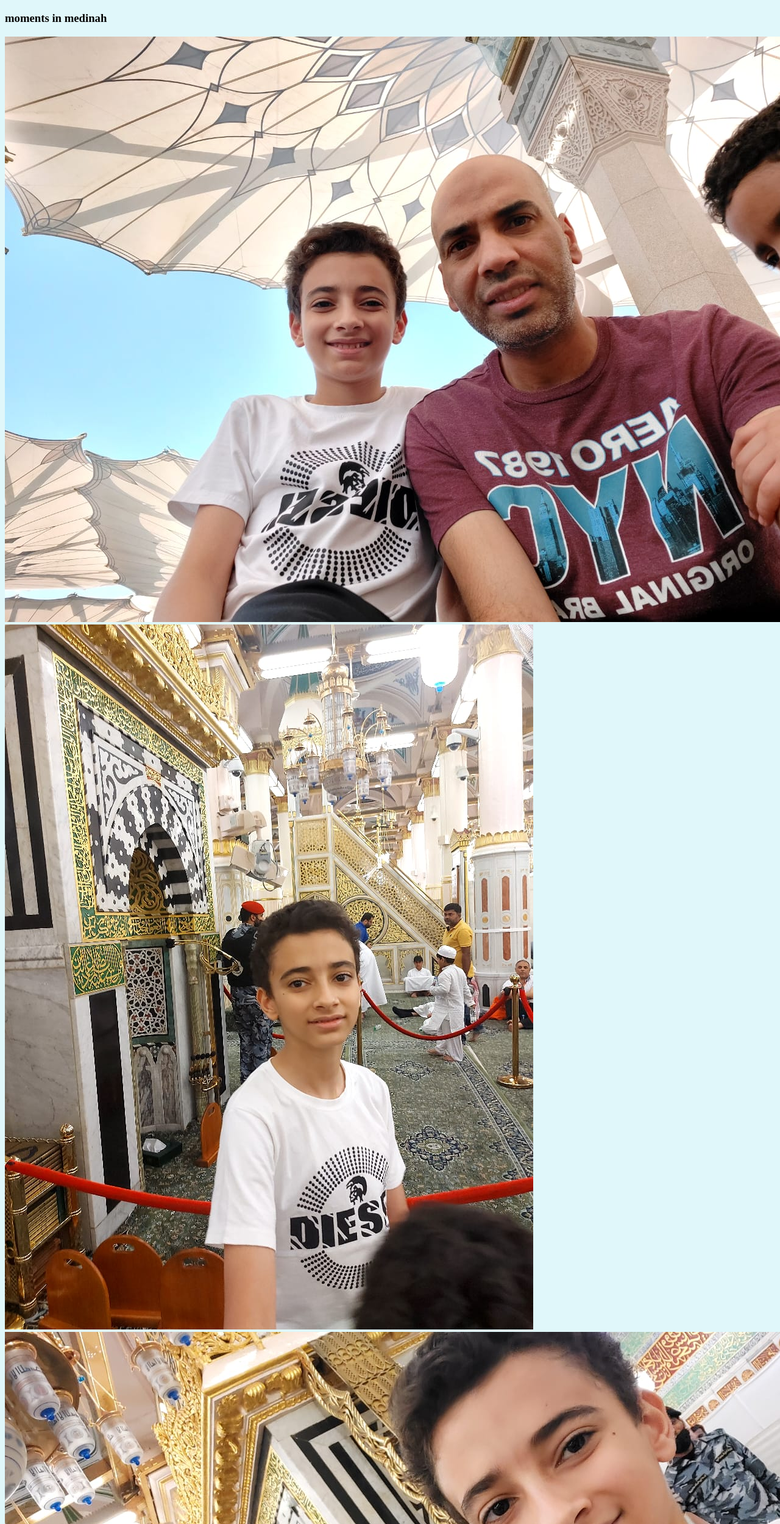
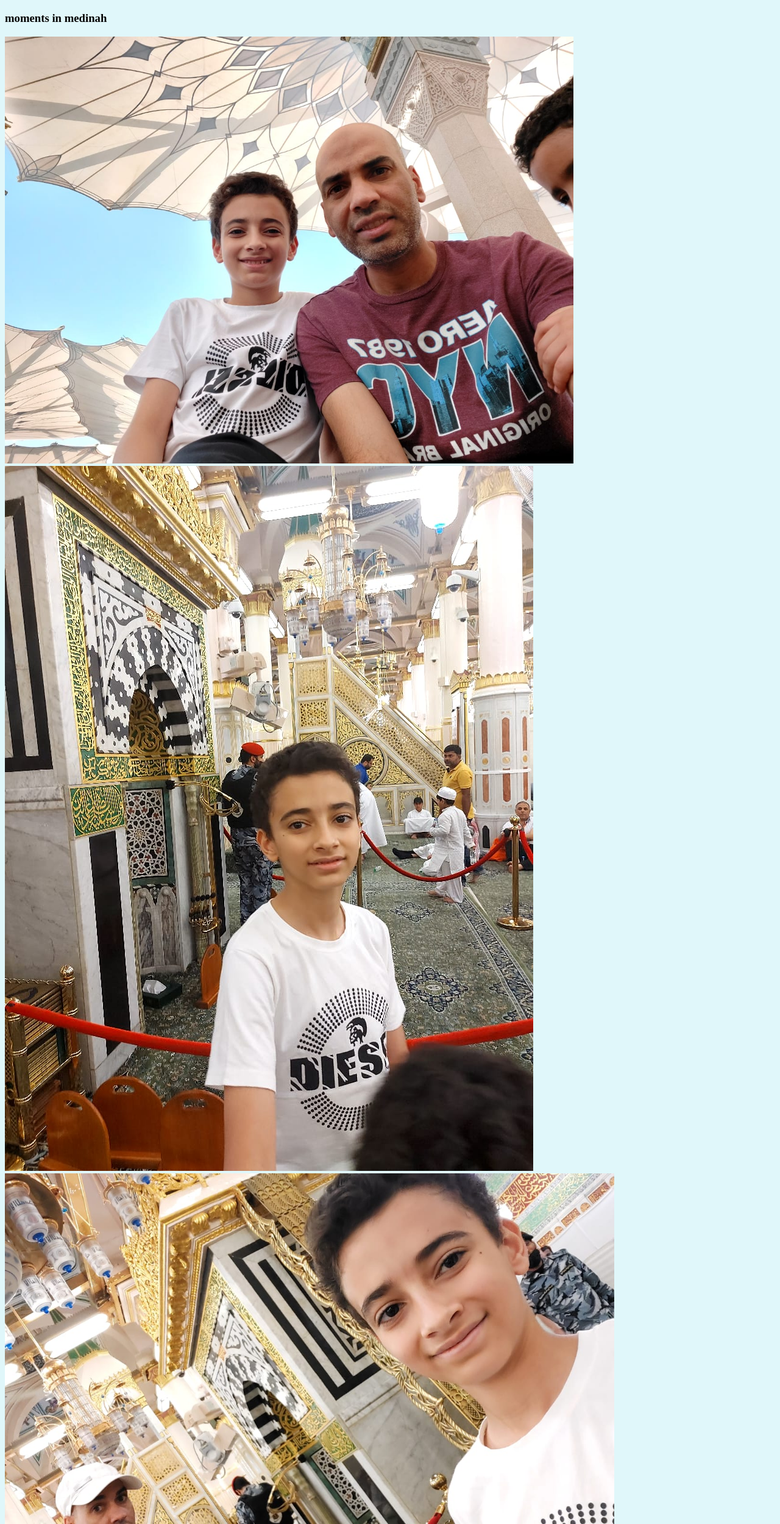
Before and after one commit to Saifthewebdev/Family-Album, a plain HTML site: page index.html in a window 1280 px wide. Shown: the part 61-2560 px from the top of the page at 61% size. Drawn offline with Linux system fonts and the light colour scheme; files whose address does not match are found by name.

Commit message:
Update index.html

```diff
--- a/index.html
+++ b/index.html
@@ -16,8 +16,23 @@
 <body>
     <h1>Family moments</h1>
     <h3>moments in medinah</h3>
-    <img src="C:\Users\Lenovo\Desktop\pic1.jpg" alt="pic in medinah">
-    <img src="C:\Users\Lenovo\Desktop\pic2.jpg" alt="pic in medinah">
-    <img src="C:\Users\Lenovo\Desktop\pic3.jpg" alt="pic in medinah">
+    <section>
+        <section>
+            <img src="pic1.jpg" alt="pic in medinah" height="700">
+        </section>
+        <section>
+            <img src="pic2.jpg" alt="pic in medinah">
+        </section>
+            <img src="pic3.jpg" alt="pic in medinah" width="1000">
+    </section>
+    <section>
+        <h2>In the farm</h2>
+        <img src="pic4.jpg" alt="pic in medinah" height="700">
+    </section>
+    <section>
+        <h2>At the beach</h2>
+        <img src="pic5.jpg" alt="pic in medinah" height="700">
+    </section>
+
 </body>
 </html>
```
